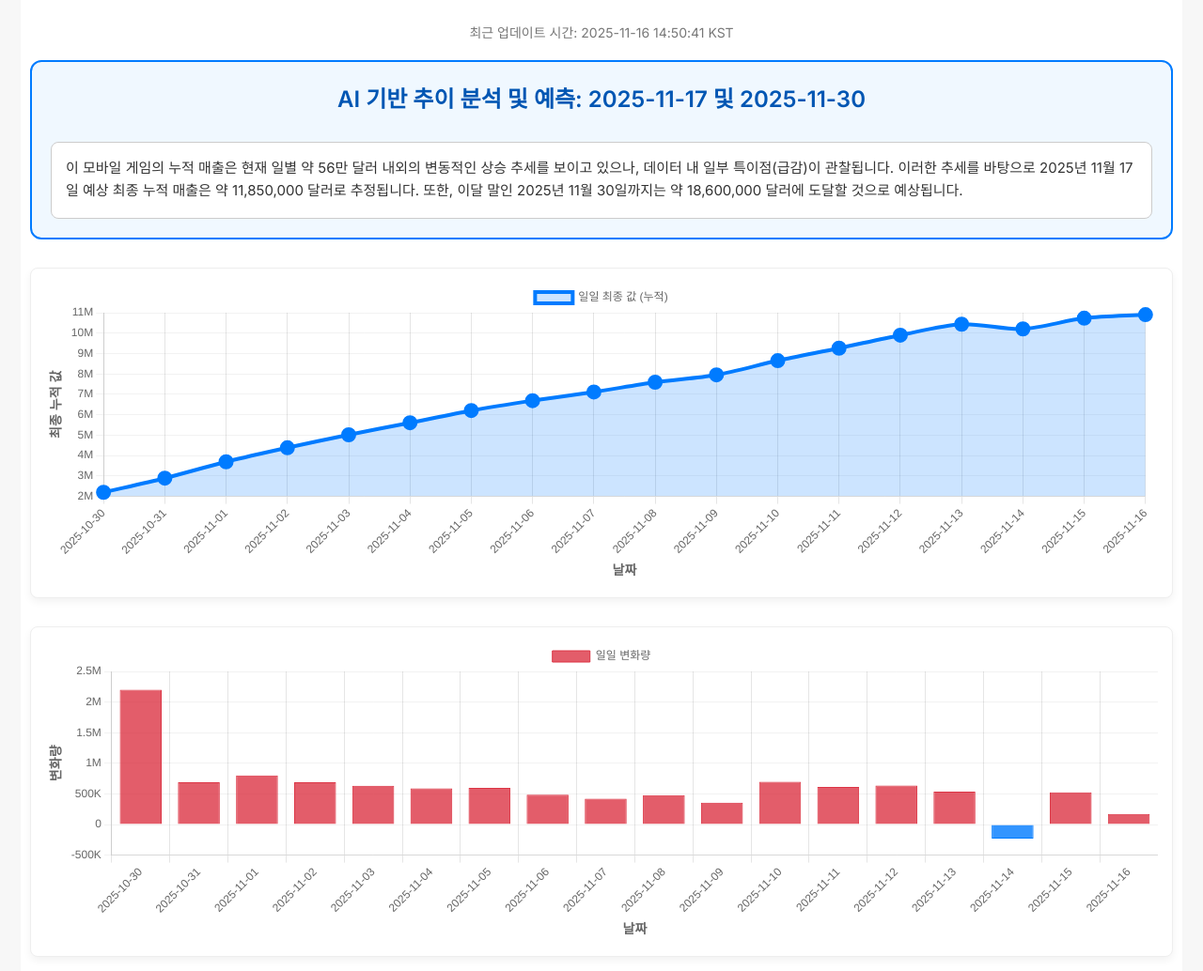
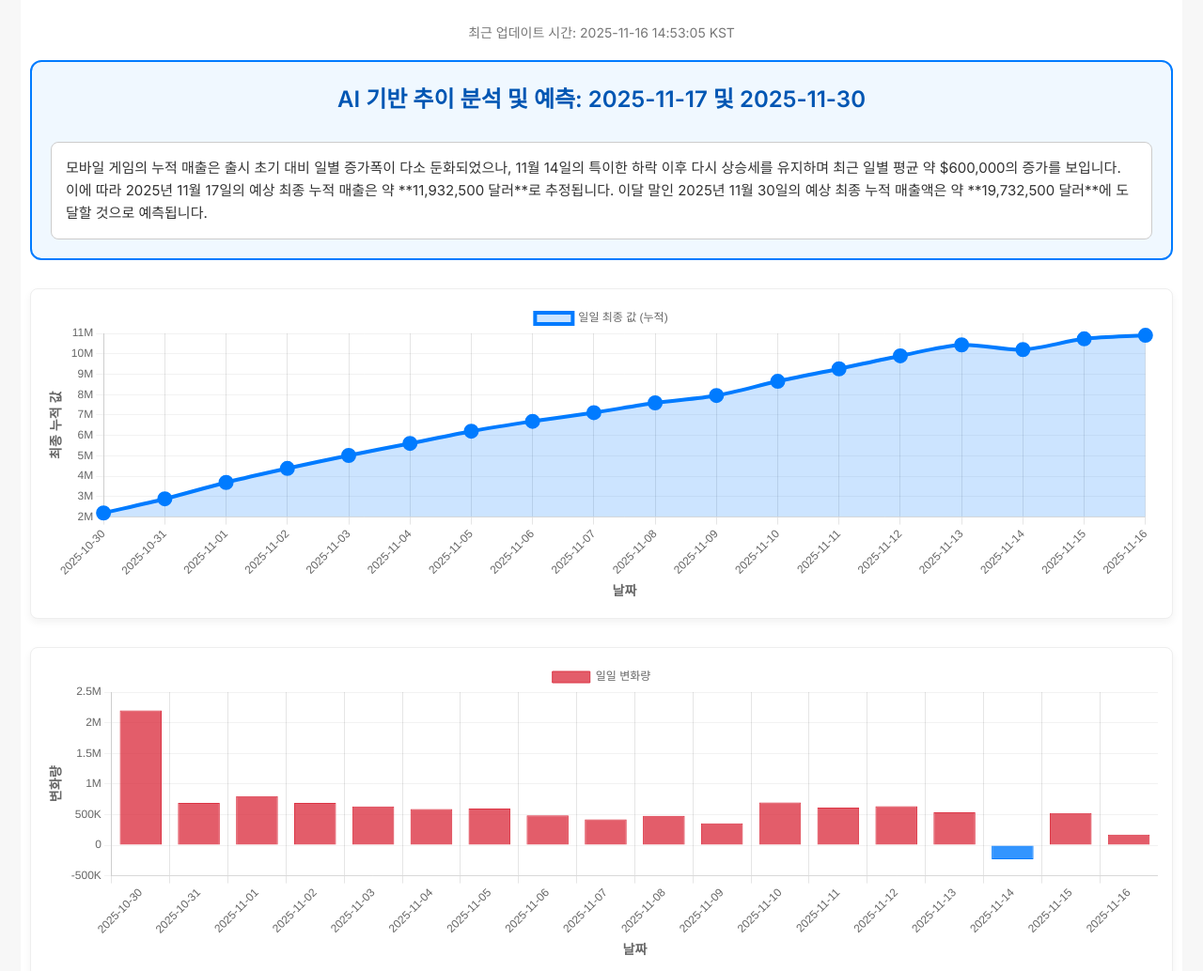
Before and after one commit to alexcha/test1, a plain HTML site: page money.html in a window 1280 px wide. Shown: the top 1034 px of the page at 94% size. Drawn offline with nearby package versions, Linux system fonts and the light colour scheme.

Commit message:
Automated combined update: FSS (soft fail), streaming data, and charts

```diff
--- a/money.html
+++ b/money.html
@@ -32,12 +32,12 @@
 </head>
 <body>
     <div class="container">
-        <p class="update-time">최근 업데이트 시간: 2025-11-16 14:50:41 KST</p>
+        <p class="update-time">최근 업데이트 시간: 2025-11-16 14:53:05 KST</p>
 
         <div class="prediction-section">
             <h2 id="prediction-header">AI 기반 추이 분석 및 예측: 2025-11-17 및 2025-11-30</h2>
             <div id="predictionResult">
-                <div class="success-message">이 모바일 게임의 누적 매출은 현재 일별 약 56만 달러 내외의 변동적인 상승 추세를 보이고 있으나, 데이터 내 일부 특이점(급감)이 관찰됩니다. 이러한 추세를 바탕으로 2025년 11월 17일 예상 최종 누적 매출은 약 11,850,000 달러로 추정됩니다. 또한, 이달 말인 2025년 11월 30일까지는 약 18,600,000 달러에 도달할 것으로 예상됩니다.</div>
+                <div class="success-message">모바일 게임의 누적 매출은 출시 초기 대비 일별 증가폭이 다소 둔화되었으나, 11월 14일의 특이한 하락 이후 다시 상승세를 유지하며 최근 일별 평균 약 $600,000의 증가를 보입니다. 이에 따라 2025년 11월 17일의 예상 최종 누적 매출은 약 **11,932,500 달러**로 추정됩니다. 이달 말인 2025년 11월 30일의 예상 최종 누적 매출액은 약 **19,732,500 달러**에 도달할 것으로 예측됩니다.</div>
             </div>
         </div>
 
```
Also changed, not shown: result.txt.
